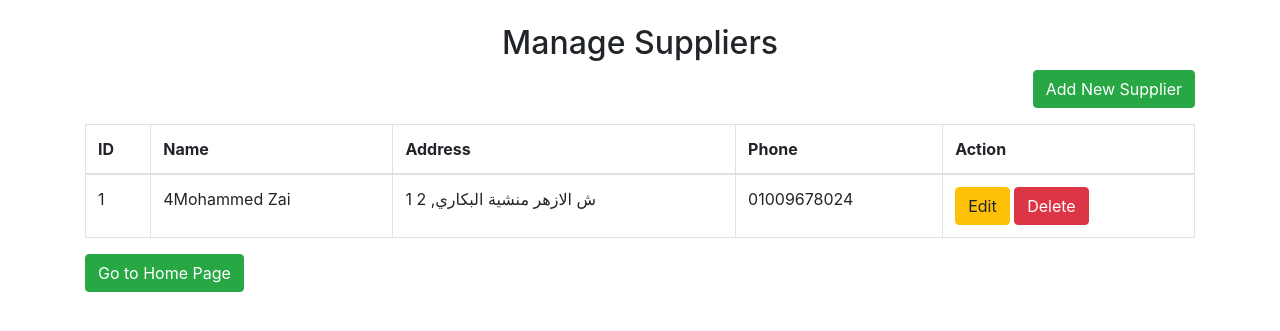
After one commit to MohamedZaki33/flaskCRUDapp, a Flask app: page /suppliers in a window 1280 px wide. The commit adds this page. Shown: the top 331 px of the page. Run offline with Flask 3, Linux system fonts and the light colour scheme; data comes from the database, SQL or seed files in the repository; both versions use the stored data as it was after the commit; some libraries are stand-ins or nearby versions.

Commit message:
add suppliers

```diff
--- a/app.py
+++ b/app.py
@@ -23,7 +23,7 @@ class Employee(db.Model):
 class Client(db.Model):
     id = db.Column(db.Integer, primary_key=True)
     name = db.Column(db.String(100), nullable=False)
-    address = db.Column(db.String(120), unique=False, nullable=False)
+    address = db.Column(db.String(120), nullable=False)
     phone = db.Column(db.String(15), nullable=False)
 
     def __repr__(self):
@@ -53,14 +53,59 @@ class InvoiceItem(db.Model):
     def __repr__(self):
         return f'<InvoiceItem {self.id} - {self.total}>'
 
-    # Automatically calculate the total based on amount and price
     @staticmethod
     def calculate_total(amount, price):
         return amount * price
 
 
+class Supplier(db.Model):
+    id = db.Column(db.Integer, primary_key=True)
+    name = db.Column(db.String(100), nullable=False)
+    address = db.Column(db.String(100), nullable=False)
+    phone = db.Column(db.String(20), nullable=False)
+
+
 with app.app_context():
     db.create_all()
+
+
+@app.route('/suppliers')
+def suppliers():
+    suppliers = Supplier.query.all()
+    return render_template('suppliers.html', suppliers=suppliers)
+
+
+@app.route('/add_supplier', methods=['POST'])
+def add_supplier():
+    name = request.form['name']
+    address = request.form['address']
+    phone = request.form['phone']
+
+    new_supplier = Supplier(name=name, address=address, phone=phone)
+    db.session.add(new_supplier)
+    db.session.commit()
+
+    return redirect(url_for('suppliers'))
+
+
+@app.route('/edit_supplier/<int:id>', methods=['GET', 'POST'])
+def edit_supplier(id):
+    supplier = Supplier.query.get_or_404(id)
+
+    if request.method == 'POST':
+        supplier.name = request.form['name']
+        supplier.address = request.form['address']
+        supplier.phone = request.form['phone']
+        db.session.commit()
+        return redirect(url_for('suppliers'))
+
+
+@app.route('/delete_supplier/<int:id>', methods=['POST'])
+def delete_supplier(id):
+    supplier = Supplier.query.get_or_404(id)
+    db.session.delete(supplier)
+    db.session.commit()
+    return redirect(url_for('suppliers'))
 
 
 @app.route('/')
@@ -74,7 +119,7 @@ def index():
     return render_template('index.html', employees=employees)
 
 
-@app.route('/add', methods=['POST'])
+@app.route('/add_employee', methods=['POST'])
 def add_employee():
     name = request.form.get('name')
     email = request.form.get('email')
@@ -125,45 +170,38 @@ def add_invoice():
     if request.method == 'POST':
         client_id = request.form.get('client_id')
 
-        # Create the invoice
         new_invoice = Invoice(client_id=client_id)
         db.session.add(new_invoice)
         db.session.commit()
 
-        # Retrieve item data from the form
         amounts = request.form.getlist('amount[]')
         prices = request.form.getlist('price[]')
-        item_names = request.form.getlist('item_name[]')  # Note the [] here
+        item_names = request.form.getlist('item_name[]')
 
-        # Ensure the lengths match
         if len(amounts) != len(prices) or len(amounts) != len(item_names):
             return "Error: The number of amounts, prices, and item names do not match", 400
 
-        total_amount = 0.0  # Initialize total amount
-        # Create invoice items
+        total_amount = 0.0
         for amount, price, item_name in zip(amounts, prices, item_names):
             amount = int(amount)
             price = float(price)
             total = InvoiceItem.calculate_total(amount, price)
-            total_amount += total  # Update total amount
+            total_amount += total
 
             new_item = InvoiceItem(invoice_id=new_invoice.id, amount=amount, price=price, item_name=item_name,
                                    total=total)
             db.session.add(new_item)
 
-        # Update the invoice with the total amount
         new_invoice.total_amount = total_amount
         db.session.commit()
 
-        # Redirect to the invoice details page after creation
         return redirect(url_for('view_invoice', id=new_invoice.id))
 
-    # If it's a GET request, render the form to add an invoice
     clients = Client.query.all()
     return render_template('add_invoice.html', clients=clients)
 
 
-@app.route('/edit/<int:id>', methods=['GET', 'POST'])
+@app.route('/edit_employee/<int:id>', methods=['GET', 'POST'])
 def edit_employee(id):
     employee = Employee.query.get(id)
 
@@ -175,7 +213,7 @@ def edit_employee(id):
         return redirect(url_for('index'))
 
 
-@app.route('/delete/<int:id>')
+@app.route('/delete_employee/<int:id>')
 def delete_employee(id):
     employee = Employee.query.get(id)
     db.session.delete(employee)
@@ -183,7 +221,6 @@ def delete_employee(id):
     return redirect(url_for('index'))
 
 
-# Edit client (Update)
 @app.route('/clients/edit/<int:id>', methods=['GET', 'POST'])
 def edit_client(id):
     client = Client.query.get_or_404(id)
@@ -196,10 +233,7 @@ def edit_client(id):
         db.session.commit()
         return redirect(url_for('list_clients'))
 
-    return render_template('edit_client.html', client=client)
 
-
-# Delete client (Delete)
 @app.route('/clients/delete/<int:id>', methods=['POST'])
 def delete_client(id):
     client = Client.query.get_or_404(id)
--- a/templates/index.html
+++ b/templates/index.html
@@ -136,7 +136,7 @@
         $('#editName').val(name);
         $('#editEmail').val(email);
         $('#editPhone').val(phone);
-        $('#editForm').attr('action', `/edit/${id}`);
+        $('#editForm').attr('action', `/edit_employee/${id}`);
         $('#editModal').modal('show');
     }
 </script>
--- /dev/null
+++ b/templates/suppliers.html
@@ -0,0 +1,133 @@
+<!DOCTYPE html>
+<html lang="en">
+<head>
+    <meta charset="UTF-8">
+    <meta name="viewport" content="width=device-width, initial-scale=1.0">
+    <title>Manage Suppliers</title>
+    <link rel="stylesheet" href="https://stackpath.bootstrapcdn.com/bootstrap/4.5.2/css/bootstrap.min.css">
+</head>
+<body>
+<div class="container mt-4">
+    <h2 class="text-center">Manage Suppliers</h2>
+
+    <!-- Button to trigger the Add Supplier Modal -->
+    <button type="button" class="btn btn-success mb-3 float-right" data-toggle="modal" data-target="#addModal">Add New
+        Supplier
+    </button>
+
+    <!-- Table to display suppliers -->
+    <table class="table table-hover table-bordered">
+        <thead>
+        <tr>
+            <th>ID</th>
+            <th>Name</th>
+            <th>Address</th>
+            <th>Phone</th>
+            <th>Action</th>
+        </tr>
+        </thead>
+        <tbody>
+        {% for supplier in suppliers %}
+            <tr>
+                <td>{{ supplier.id }}</td>
+                <td>{{ supplier.name }}</td>
+                <td>{{ supplier.address }}</td>
+                <td>{{ supplier.phone }}</td>
+                <td>
+                    <a href="javascript:void(0);" class="btn btn-warning"
+                       onclick="openEditModal({{ supplier.id }}, '{{ supplier.name }}', '{{ supplier.address }}', '{{ supplier.phone }}')">Edit</a>
+                    <form action="{{ url_for('delete_supplier', id=supplier.id) }}" method="POST"
+                          style="display:inline;">
+                        <button type="submit" class="btn btn-danger" onclick="return confirm('Are you sure?');">Delete
+                        </button>
+                    </form>
+
+                </td>
+            </tr>
+        {% endfor %}
+        </tbody>
+    </table>
+    <a href="{{ url_for('home') }}" class="btn btn-success mb-3">Go to Home Page</a>
+</div>
+
+<!-- Add Supplier Modal -->
+<div class="modal fade" id="addModal" tabindex="-1" role="dialog" aria-labelledby="addModalLabel" aria-hidden="true">
+    <div class="modal-dialog" role="document">
+        <div class="modal-content">
+            <div class="modal-header">
+                <h5 class="modal-title" id="addModalLabel">Add New Supplier</h5>
+                <button type="button" class="close" data-dismiss="modal" aria-label="Close">
+                    <span aria-hidden="true">&times;</span>
+                </button>
+            </div>
+            <div class="modal-body">
+                <form action="{{ url_for('add_supplier') }}" method="POST">
+                    <div class="form-group">
+                        <label for="name">Name:</label>
+                        <input type="text" class="form-control" id="name" name="name" required>
+                    </div>
+                    <div class="form-group">
+                        <label for="address">Address:</label>
+                        <input type="text" class="form-control" id="address" name="address" required>
+                    </div>
+                    <div class="form-group">
+                        <label for="phone">Phone:</label>
+                        <input type="text" class="form-control" id="phone" name="phone" required>
+                    </div>
+                    <button type="submit" class="btn btn-primary">Add Supplier</button>
+                </form>
+            </div>
+        </div>
+    </div>
+</div>
+
+<!-- Edit Supplier Modal -->
+<div class="modal fade" id="editModal" tabindex="-1" role="dialog" aria-labelledby="editModalLabel" aria-hidden="true">
+    <div class="modal-dialog" role="document">
+        <div class="modal-content">
+            <div class="modal-header">
+                <h5 class="modal-title">Edit Supplier</h5>
+                <button type="button" class="close" data-dismiss="modal" aria-label="Close">
+                    <span aria-hidden="true">&times;</span>
+                </button>
+            </div>
+            <div class="modal-body">
+                <form id="editForm" method="POST">
+                    <input type="hidden" id="edit_supplier_id" name="id">
+                    <div class="form-group">
+                        <label for="edit_name">Name:</label>
+                        <input type="text" class="form-control" id="edit_name" name="name" required>
+                    </div>
+                    <div class="form-group">
+                        <label for="edit_address">Address:</label>
+                        <input type="text" class="form-control" id="edit_address" name="address" required>
+                    </div>
+                    <div class="form-group">
+                        <label for="edit_phone">Phone:</label>
+                        <input type="text" class="form-control" id="edit_phone" name="phone" required>
+                    </div>
+                    <button type="submit" class="btn btn-primary">Update Supplier</button>
+                </form>
+            </div>
+        </div>
+    </div>
+</div>
+
+<!-- JavaScript and Bootstrap scripts -->
+<script src="https://code.jquery.com/jquery-3.5.1.slim.min.js"></script>
+<script src="https://cdn.jsdelivr.net/npm/@popperjs/core@2.5.4/dist/umd/popper.min.js"></script>
+<script src="https://stackpath.bootstrapcdn.com/bootstrap/4.5.2/js/bootstrap.min.js"></script>
+<script>
+    function openEditModal(id, name, address, phone) {
+        $('#edit_supplier_id').val(id);
+        $('#edit_name').val(name);
+        $('#edit_address').val(address);
+        $('#edit_phone').val(phone);
+        $('#editForm').attr('action', `/edit_supplier/${id}`);
+        $('#editModal').modal('show');
+    }
+
+
+</script>
+</body>
+</html>
```
Also changed, not shown: templates/home.html (+14 -1 lines), instance/employees.db.
